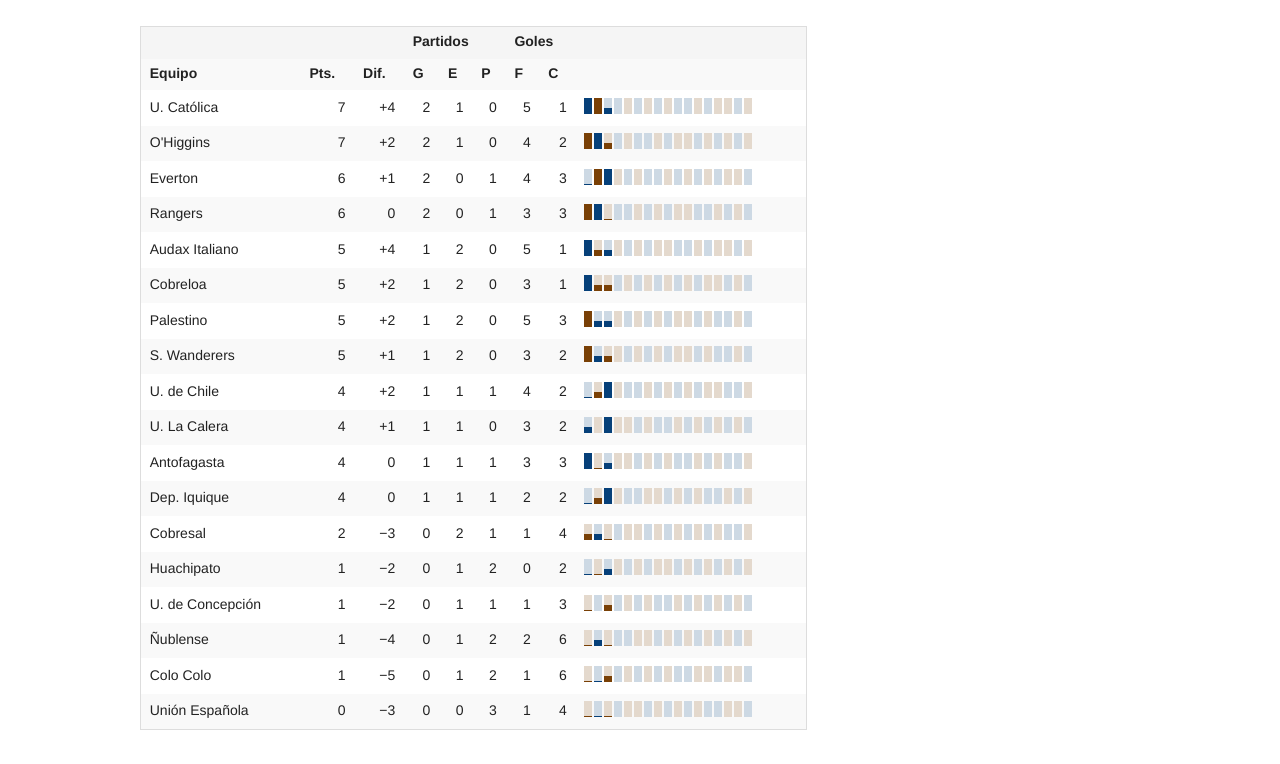
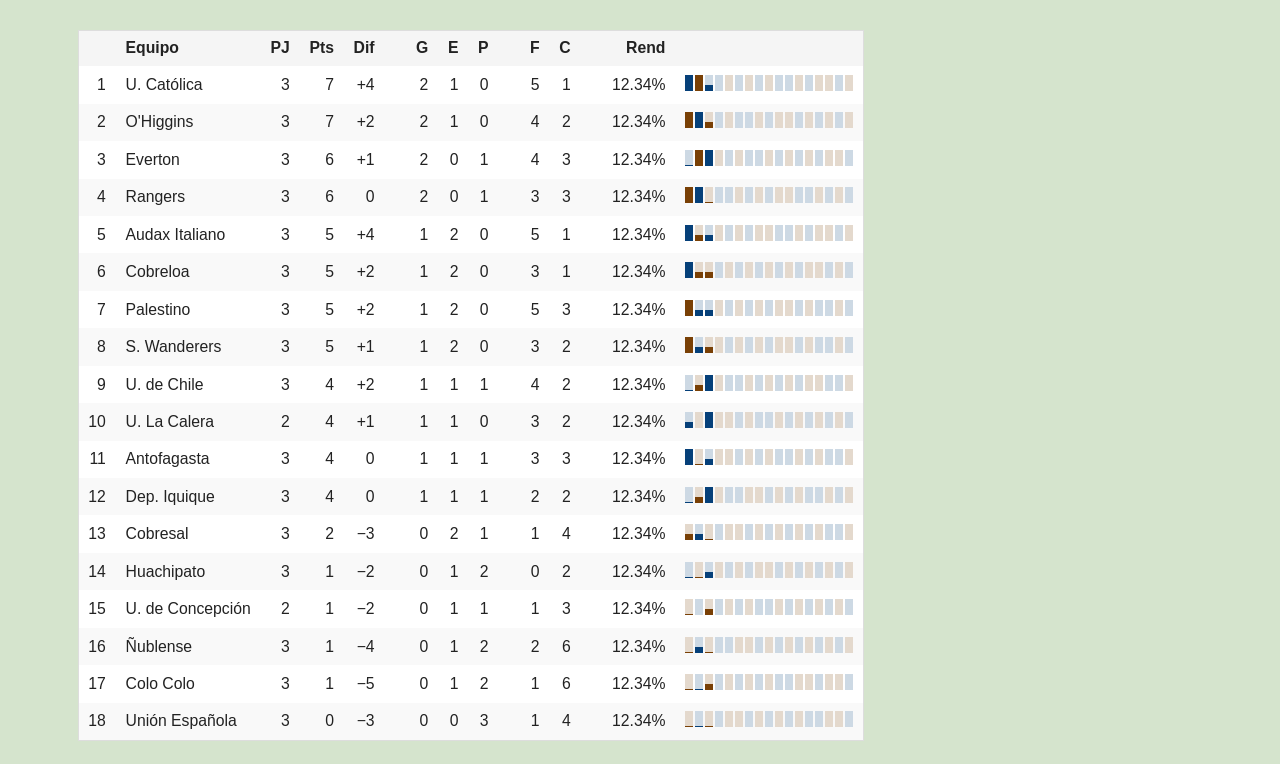
Before and after one commit to rbonvall/torneo, a plain HTML site: page app/index.html at #/stats in a window 1280 px wide. Shown: the part 49-813 px from the top of the page. Drawn offline with Linux system fonts and the light colour scheme.

Commit message:
Improve structure and style of stats table

```diff
--- /dev/null
+++ b/app/css/main.css
@@ -0,0 +1,27 @@
+body {
+    background-color: hsl(100, 30%, 85%);
+    font-family: sans-serif;
+    font-size: 18px;
+}
+
+th.headerGroup {
+    font-size: x-small;
+    text-align: center;
+    color: navy;
+    margin-left: 1em;
+    margin-right: 1em;
+}
+
+/* table, table tr, table td { background-color: transparent !important; } */
+
+table .text-cell {
+    text-align: left;
+}
+table .number-cell {
+    text-align: right;
+}
+table .graph-cell {
+}
+table .first-of-group {
+    padding-left: 2em;
+}
--- a/app/index.html
+++ b/app/index.html
@@ -5,6 +5,7 @@
 <title>Torneo</title>
 <link rel="stylesheet" href="css/normalize.css">
 <link rel="stylesheet" href="css/foundation.css">
+<link rel="stylesheet" href="css/main.css">
 
 <nav class="top-bar">
   <ul class="title-area">
--- a/app/js/app.js
+++ b/app/js/app.js
@@ -25,6 +25,8 @@
             $scope.matchesByTeam = matchesByTeam(response);
             $scope.infoFor = infoFor;
             $scope.nrMatchdays = numberOfMatchdays(response);
+            $scope.add = function (a, b) { return a + b; };
+            $scope._ = _;
             console.log($scope.nrMatchdays);
         });
         $scope.boxColorHue = {home: 210, away: 30};
--- a/app/partials/stats.html
+++ b/app/partials/stats.html
@@ -1,36 +1,38 @@
-<table class="large-8 columns">
+<!-- <table class="large&#45;8 columns"> -->
+<table class="">
   <thead>
     <tr>
-      <th colspan="3" class="headerGroup"></th>
-      <th colspan="3" class="headerGroup">Partidos</th>
-      <th colspan="2" class="headerGroup">Goles</th>
-      <th colspan="1"></th>
-    </tr>
-    <tr>
-      <th>Equipo</th>
-      <th>Pts.</th>
-      <th>Dif.</th>
-      <th>G</th>
-      <th>E</th>
-      <th>P</th>
-      <th>F</th>
-      <th>C</th>
-      <th></th>
+      <th class="number-cell"></th>
+      <th class="text-cell">Equipo</th>
+      <th class="number-cell">PJ</th>
+      <th class="number-cell">Pts</th>
+      <th class="number-cell">Dif</th>
+      <th class="number-cell first-of-group">G</th>
+      <th class="number-cell">E</th>
+      <th class="number-cell">P</th>
+      <th class="number-cell first-of-group">F</th>
+      <th class="number-cell">C</th>
+      <th class="number-cell first-of-group">Rend</th>
+      <th class="first-of-group"></th>
     </tr>
   </thead>
   <tbody>
     <tr data-ng-repeat="team in sortedTeams">
-      <td               data-ng-bind="tournament.teams[team]"></td>
-      <td align="right" data-ng-bind="stats[team].matches.won * 3 + stats[team].matches.drawn"></td>
-      <td align="right" data-ng-bind="stats[team].goals.for_ - stats[team].goals.against | signed"></td>
+      <td class="number-cell" data-ng-bind="$index + 1"></td>
+      <td class="text-cell"   data-ng-bind="tournament.teams[team]"></td>
+      <td class="number-cell" data-ng-bind="_(stats[team].matches).reduce(add)"></td>
+      <td class="number-cell" data-ng-bind="stats[team].matches.won * 3 + stats[team].matches.drawn"></td>
+      <td class="number-cell" data-ng-bind="stats[team].goals.for_ - stats[team].goals.against | signed"></td>
 
-      <td align="right" data-ng-bind="stats[team].matches.won"></td>
-      <td align="right" data-ng-bind="stats[team].matches.drawn"></td>
-      <td align="right" data-ng-bind="stats[team].matches.lost"></td>
+      <td class="number-cell first-of-group" data-ng-bind="stats[team].matches.won"></td>
+      <td class="number-cell"                data-ng-bind="stats[team].matches.drawn"></td>
+      <td class="number-cell"                data-ng-bind="stats[team].matches.lost"></td>
 
-      <td align="right" data-ng-bind="stats[team].goals.for_"></td>
-      <td align="right" data-ng-bind="stats[team].goals.against"></td>
-      <td>
+      <td class="number-cell first-of-group" data-ng-bind="stats[team].goals.for_"></td>
+      <td class="number-cell"                data-ng-bind="stats[team].goals.against"></td>
+
+      <td class="number-cell first-of-group" data-ng-bind="'12.34%'"></td>
+      <td class="graph-cell">
         <svg xmlns="http://www.w3.org/2000/svg" width="{{ 10 * nrMatchdays - 2 }}" height="16">
           <g>
             <g data-ng-repeat="m in matchesByTeam[team]">
```
